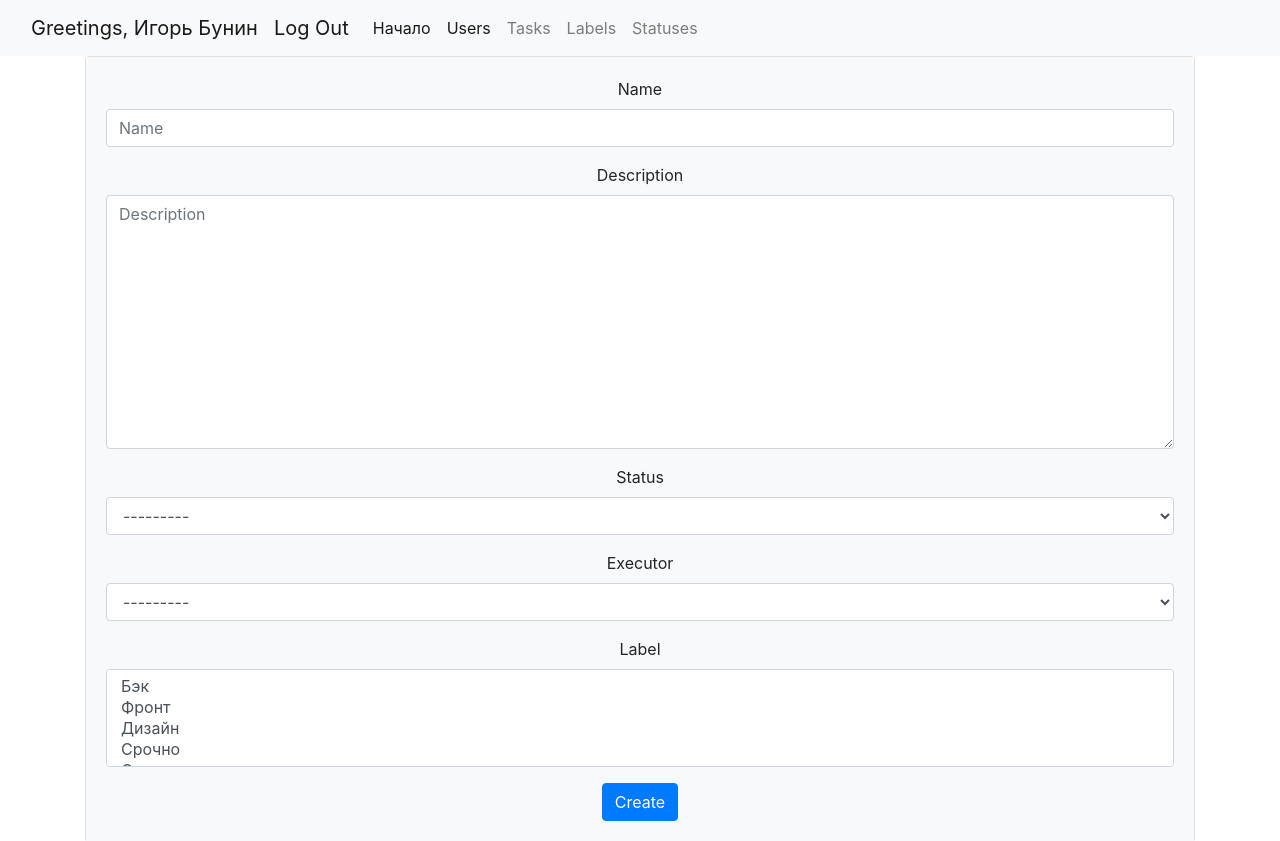
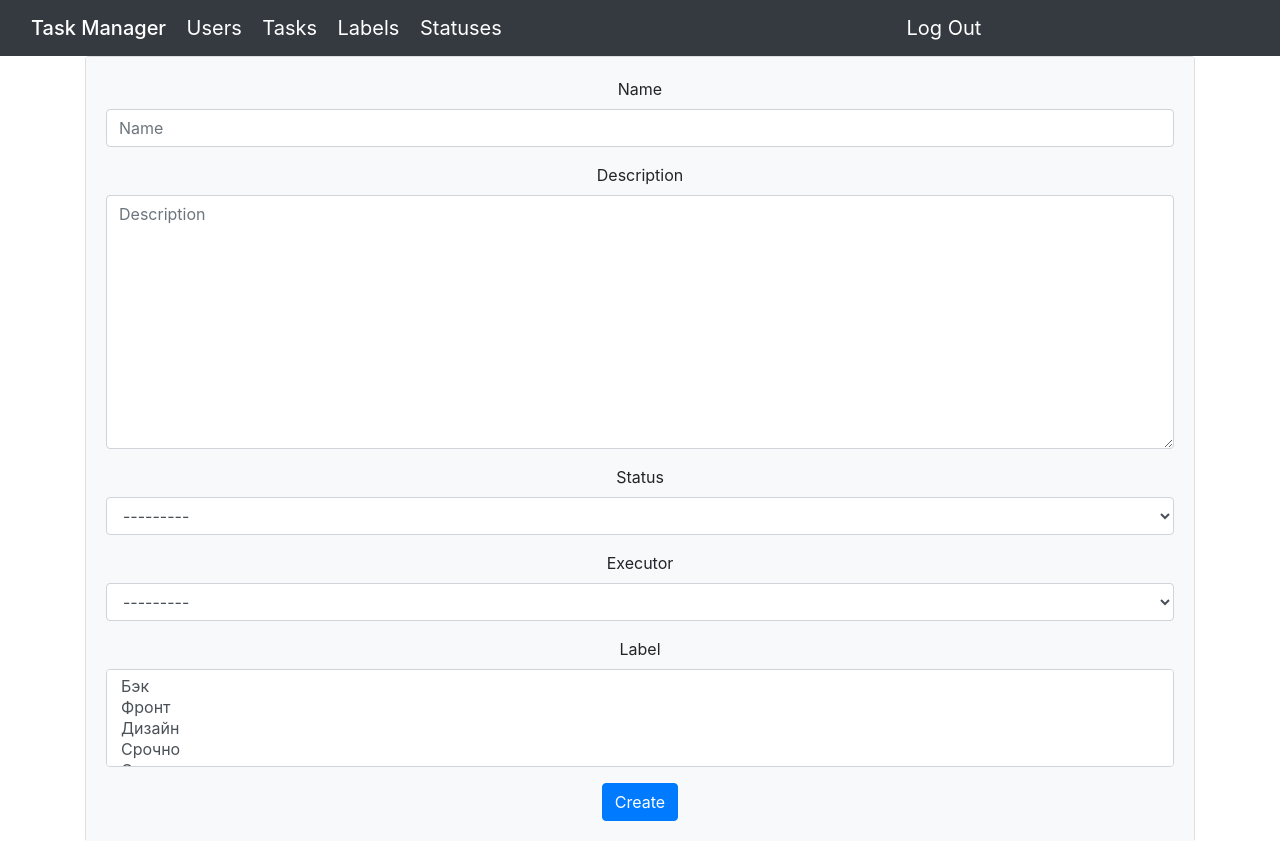
Before and after one commit to Nidenai/python-project-lvl4, a Django app: page /tasks/create/ in a window 1280 px wide. Shown: the top 841 px of the page. Run offline with Django 4.2, Linux system fonts and the light colour scheme; a user stored in the database is signed in; data comes from the database, SQL or seed files in the repository; some libraries are stand-ins or nearby versions.

Commit message:
fix: fix visual

```diff
--- a/templates/base.html
+++ b/templates/base.html
@@ -12,63 +12,35 @@
 </head>
 <body class="text-center">
 {% bootstrap_messages %}
-<nav class="navbar navbar-expand-lg navbar-light bg-light">
-    <div class="container-fluid">
-        {% if user.is_authenticated %}
-        <a class="navbar-brand">
-            {% translate "Greetings" %}, {{ user.first_name }} {{ user.last_name }}</a>
-        <a class="navbar-brand"
-        <a
-                href="{% url 'logout' %}">{% translate "Log Out" %}</a>
-        </a>
-        </a>
-        {% else %}
-        <a class="navbar-brand">
-            {% translate "Greetings, Guest!" %}
-        </a>
-        <a class="navbar-brand"
-           href="{% url 'login' %}">{% translate "Log In" %}
-        </a>
-        <a class="navbar-brand"
-           href="{% url 'users:register' %}">{% translate "Registraion" %}</a>
-        {% endif %}
-        </a>
-        <div class="collapse navbar-collapse" id="navbarNav">
-            <ul class="navbar-nav">
-                <li class="nav-item">
-                    <a class="nav-link active" aria-current="page" href="{% url 'home' %}">{% translate "Home" %}</a>
-                </li>
-                <li class="nav-item">
-                    <a class="nav-link active" aria-current="page" href="{% url 'users:users' %}">{% translate "Users" %}</a>
-                </li>
-                {% if user.is_authenticated %}
-                <li class="nav-item">
-                    <a class="nav-link" href="{% url 'tasks:list' %}">{% translate "Tasks" %}</a>
-                </li>
-                <li class="nav-item">
-                    <a class="nav-link" href="{% url 'labels:list' %}">{% translate "Labels" %}</a>
-                </li>
-                <li class="nav-item">
-                    <a class="nav-link" href="{% url 'statuses:list' %}">{% translate "Statuses" %}</a>
-                </li>
-                {% else %}
-                <li class="nav-item">
-                    <a class="nav-link disabled" href="{% url 'tasks:list' %}" tabindex="-1" aria-disabled="true">
-                        {% translate "Tasks" %}</a>
-                </li>
-                <li class="nav-item">
-                    <a class="nav-link disabled" href="{% url 'labels:list' %}" tabindex="-1" aria-disabled="true">
-                        {% translate "Labels" %}</a>
-                </li>
-                <li class="nav-item">
-                    <a class="nav-link disabled" href="{% url 'statuses:list' %}" tabindex="-1" aria-disabled="true">
-                        {% translate "Statuses" %}</a>
-                </li>
-                {% endif %}
-            </ul>
+
+
+<nav class="navbar navbar-expand-lg navbar-dark bg-dark">
+    <div class="container">
+        <div class="col-sm-15 .col-lg-9">
+            <a class="navbar-brand mb-0 h1" href="{% url 'home' %}">{% translate "Task Manager" %}</a>
+            <a class="navbar-brand" href="{% url 'users:users' %}">{% translate "Users" %}</a>
+            {% if user.is_authenticated %}
+            <a class="navbar-brand" href="{% url 'tasks:list' %}">{% translate "Tasks" %}</a>
+            <a class="navbar-brand" href="{% url 'labels:list' %}">{% translate "Labels" %}</a>
+            <a class="navbar-brand" href="{% url 'statuses:list' %}">{% translate "Statuses" %}</a>
+            {% endif %}
         </div>
     </div>
+
+    <div class="col-6 .col-lg-4">
+
+        {% if user.is_authenticated %}
+        <a class="navbar-brand" href="{% url 'logout' %}">{% translate "Log Out" %}</a>
+        {% else %}
+        <a class="navbar-brand" href="{% url 'login' %}">{% translate "Sign In" %}</a>
+        <a class="navbar-brand" href="{% url 'users:register' %}">{% translate "Sign Up" %}</a>
+
+        {% endif %}
+
+    </div>
 </nav>
+
+
 <div class="container">
     <div class="card mb-3">
         <div class="card-body bg-light">
```
Also changed, not shown: locale/ru/LC_MESSAGES/django.po, 1 other file.
